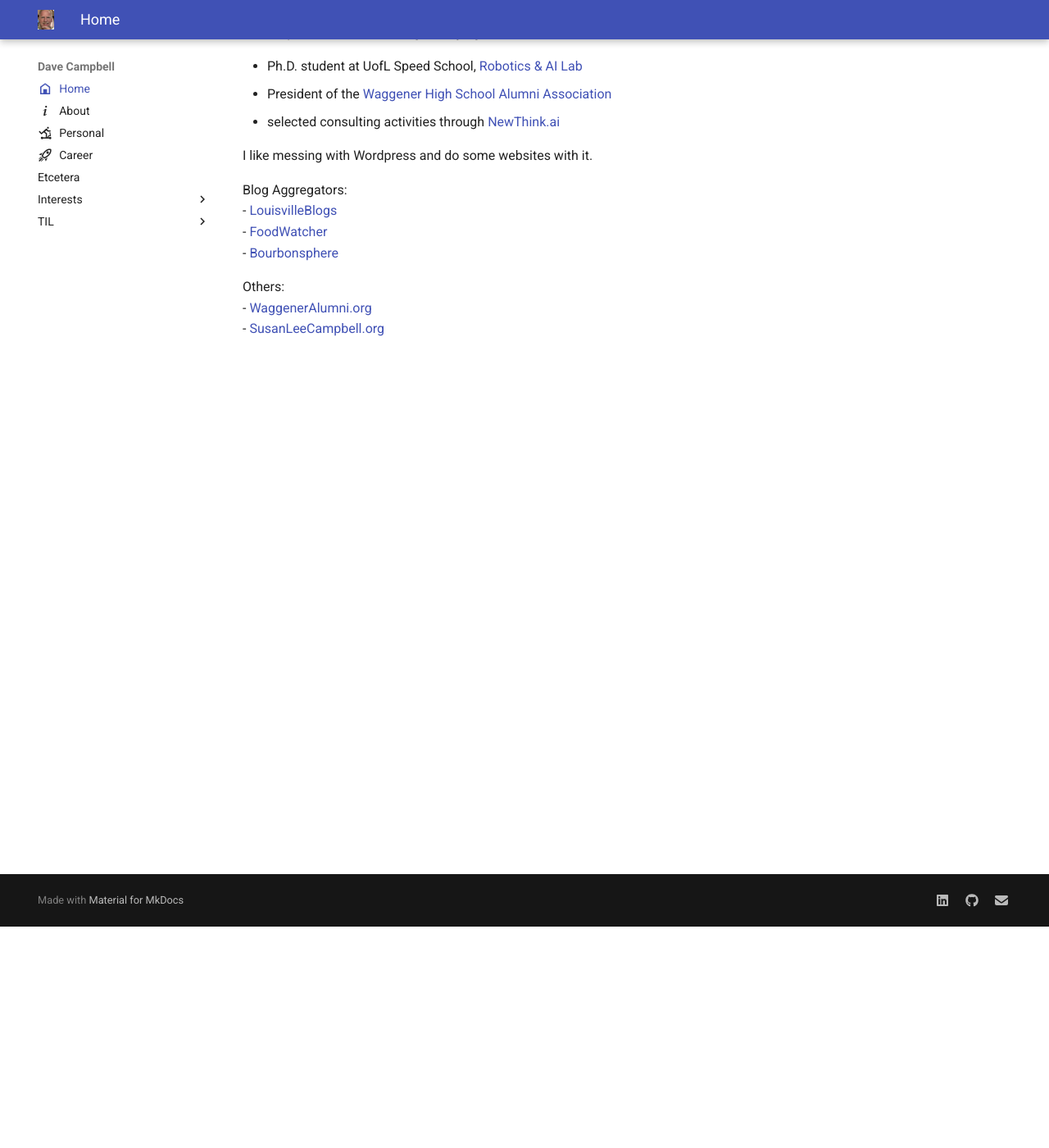
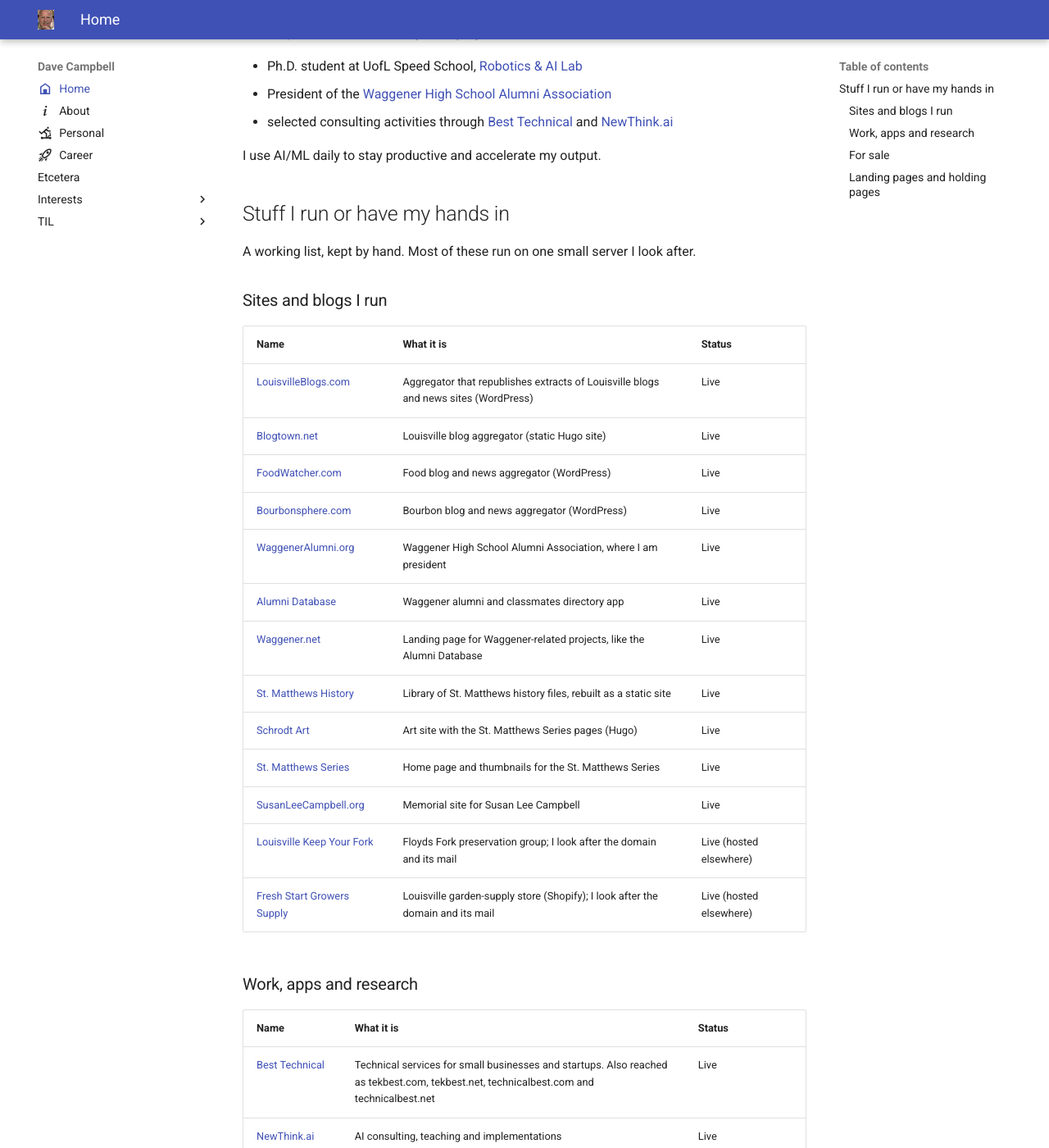
Before and after one commit to davecampbell/davecampbell.github.io, an MkDocs documentation site: the page built from docs/index.md, in a window 1280 px wide and 1400 px high, scrolled down 270 px. Shown: the whole window at 82% size. Built offline with MkDocs 1.6.1 and Material for MkDocs 9.7.7, drawn with Linux system fonts in a browser that asks for light colours; some of the changed text lies outside the part shown.

Commit message:
Front page: table of sites and apps I run
Co-Authored-By: Claude Sonnet 5.5 <noreply@anthropic.com>

```diff
--- a/docs/index.md
+++ b/docs/index.md
@@ -14,15 +14,59 @@ Retired professional technologist staying active via...
 
 * Ph.D. student at UofL Speed School, [Robotics & AI Lab](https://engineering.louisville.edu/research/centersinstitutes/larri/){:target="_blank" rel="noopener"}
 * President of the [Waggener High School Alumni Association](https://waggeneralumni.org){:target="_blank" rel="noopener"}
-* selected consulting activities through [NewThink.ai](https://newthink.ai){:target="_blank" rel="noopener"}
+* selected consulting activities through [Best Technical](https://besttechnical.com){:target="_blank" rel="noopener"} and [NewThink.ai](https://newthink.ai){:target="_blank" rel="noopener"}
 
-I like messing with Wordpress and do some websites with it.
+I use AI/ML daily to stay productive and accelerate my output.
 
-Blog Aggregators:
-- [LouisvilleBlogs](https://louisvilleblogs.com){:target="_blank" rel="noopener"}
-- [FoodWatcher](https://foodwatcher.com){:target="_blank" rel="noopener"}
-- [Bourbonsphere](https://bourbonsphere.com){:target="_blank" rel="noopener"}
+## Stuff I run or have my hands in
 
-Others:
-- [WaggenerAlumni.org](https://waggeneralumni.org){:target="_blank" rel="noopener"}
-- [SusanLeeCampbell.org](https://susanleecampbell.org){:target="_blank" rel="noopener"}
+A working list, kept by hand. Most of these run on one small server I look after.
+
+### Sites and blogs I run
+
+| Name | What it is | Status |
+|---|---|---|
+| [LouisvilleBlogs.com](https://louisvilleblogs.com){:target="_blank" rel="noopener"} | Aggregator that republishes extracts of Louisville blogs and news sites (WordPress) | Live |
+| [Blogtown.net](https://blogtown.net){:target="_blank" rel="noopener"} | Louisville blog aggregator (static Hugo site) | Live |
+| [FoodWatcher.com](https://foodwatcher.com){:target="_blank" rel="noopener"} | Food blog and news aggregator (WordPress) | Live |
+| [Bourbonsphere.com](https://bourbonsphere.com){:target="_blank" rel="noopener"} | Bourbon blog and news aggregator (WordPress) | Live |
+| [WaggenerAlumni.org](https://waggeneralumni.org){:target="_blank" rel="noopener"} | Waggener High School Alumni Association, where I am president | Live |
+| [Alumni Database](https://alumni.waggener.net){:target="_blank" rel="noopener"} | Waggener alumni and classmates directory app | Live |
+| [Waggener.net](https://waggener.net){:target="_blank" rel="noopener"} | Landing page for Waggener-related projects, like the Alumni Database | Live |
+| [St. Matthews History](https://stmatthewshistory.com){:target="_blank" rel="noopener"} | Library of St. Matthews history files, rebuilt as a static site | Live |
+| [Schrodt Art](https://schrodtart.com){:target="_blank" rel="noopener"} | Art site with the St. Matthews Series pages (Hugo) | Live |
+| [St. Matthews Series](https://stmatthewsseries.com){:target="_blank" rel="noopener"} | Home page and thumbnails for the St. Matthews Series | Live |
+| [SusanLeeCampbell.org](https://susanleecampbell.org){:target="_blank" rel="noopener"} | Memorial site for Susan Lee Campbell | Live |
+| [Louisville Keep Your Fork](https://louisvillekeepyourfork.org){:target="_blank" rel="noopener"} | Floyds Fork preservation group; I look after the domain and its mail | Live (hosted elsewhere) |
+| [Fresh Start Growers Supply](https://freshstartgrowers.com){:target="_blank" rel="noopener"} | Louisville garden-supply store (Shopify); I look after the domain and its mail | Live (hosted elsewhere) |
+
+### Work, apps and research
+
+| Name | What it is | Status |
+|---|---|---|
+| [Best Technical](https://besttechnical.com){:target="_blank" rel="noopener"} | Technical services for small businesses and startups. Also reached as tekbest.com, tekbest.net, technicalbest.com and technicalbest.net | Live |
+| [NewThink.ai](https://newthink.ai){:target="_blank" rel="noopener"} | AI consulting, teaching and implementations | Live |
+| [Reeder](https://reeder.daveccampbell.com){:target="_blank" rel="noopener"} | Reads public-domain books aloud in the browser, with highlighting; six books so far | Live |
+| [Droplet RL-Advisor](https://rl-advisor.nexus-tools.work){:target="_blank" rel="noopener"} | My Ph.D. research tool: recommends inkjet printer settings to hit a target droplet width | Research prototype |
+| ReachCare | Care-journey navigator with a chatbot and local provider lookups | In development, not public yet |
+| [Connectence](https://connectence.com){:target="_blank" rel="noopener"} | "Connection Intelligence" landing page | Landing page |
+| [Davetcetera](https://davetcetera.daveccampbell.com){:target="_blank" rel="noopener"} | Odds and ends (the Etcetera page) | Live |
+
+### For sale
+
+| Name | What it is | Status |
+|---|---|---|
+| [ReachCare.com](https://reachcare.com){:target="_blank" rel="noopener"} (also .net, .org, .co) | Four matching names for the care-navigation idea | For sale, starting at $35,000 for all four |
+
+### Landing pages and holding pages
+
+| Name | What it is | Status |
+|---|---|---|
+| [Bourbon Domain](https://bourbondomain.com){:target="_blank" rel="noopener"} | Bourbon landing page (Hugo) | Landing page |
+| [Louster.com](https://louster.com){:target="_blank" rel="noopener"} | A little bit of everything Louisville; webcams and livestreams may come | Landing page |
+| [Todo502.com](https://todo502.com){:target="_blank" rel="noopener"} | Things to do in Louisville (502), collected | Landing page |
+| [WoodBrain.com](https://woodbrain.com){:target="_blank" rel="noopener"} | Woodworking taken to the limits | Landing page |
+| [AllThingsLou.com](https://allthingslou.com){:target="_blank" rel="noopener"} | Louisville and 502 branded clothes, accessories, barware and entertaining | Landing page |
+| [Toutant.name](https://toutant.name){:target="_blank" rel="noopener"} and [tella.toutant.name](https://tella.toutant.name){:target="_blank" rel="noopener"} | Toutant family sites; family stories and a family tree are planned | Coming soon |
+
+Some other names redirect: davecampbell.me comes here, and heartown.net goes to heartown.com.
```
